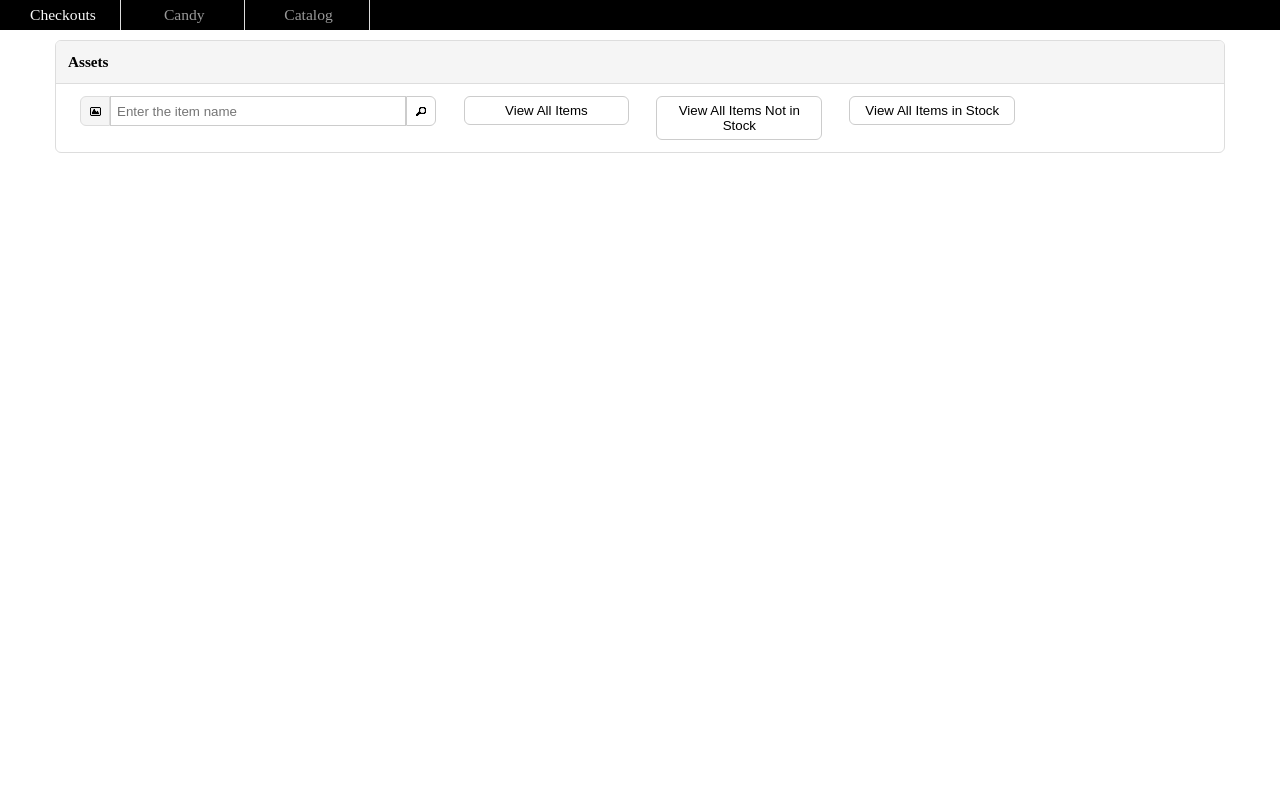
After one commit to dfmchfhf/MathSoc, a PHP site: page /catalog.php in a window 1280 px wide. The commit adds this page. Run offline with PHP 8.4, Linux system fonts and the light colour scheme.

Commit message:
Checkpoint commit as flush out more features

```diff
--- /dev/null
+++ b/Checkouts/catalog.php
@@ -0,0 +1,73 @@
+<?php
+/*
+    Copyright (C) 2014 Ford Peprah
+
+    This program is free software: you can redistribute it and/or modify
+    it under the terms of the GNU General Public License as published by
+    the Free Software Foundation, either version 3 of the License, or
+    (at your option) any later version.
+
+    This program is distributed in the hope that it will be useful,
+    but WITHOUT ANY WARRANTY; without even the implied warranty of
+    MERCHANTABILITY or FITNESS FOR A PARTICULAR PURPOSE.  See the
+    GNU General Public License for more details.
+
+    You should have received a copy of the GNU General Public License
+    along with this program.  If not, see <http://www.gnu.org/licenses/>.
+*/
+?>
+<html lang="en">
+  <head>
+    <title>MathSoc Catalog</title>
+    <meta content="text/html; charset=UTF-8" http-equiv="Content-Type">
+    <link rel="stylesheet" href="css/jquery-ui-1.10.4.custom.min.css">
+    <link rel="stylesheet" href="css/checkouts.css">
+
+    <script src="js/jquery-2.1.1.min.js"></script>
+    <script src="js/jquery-ui-1.10.4.custom.min.js"></script>
+
+  </head>
+
+  <body>
+    <?php include 'menu.php'; ?>
+    <div class="page">
+      <div class="panel">
+        <div class="panel-heading">
+          <h3 class="panel-title">Assets</h3>
+        </div>
+        <div class="panel-body">
+          <div class="container container-fluid">
+            <div class="cell-4">
+              <div class="input-group">
+                <label class="input-group-item has-tooltip" for="se_asset_name" title="Name of the item you want to search for.">
+                  <span class="ui-icon ui-icon-image">&nbsp;</span>
+                </label>
+                <input id="se_asset_name" class="form-control" placeholder="Enter the item name">
+                <span class="input-group-btn">
+                  <button id="se_asset_name" class="btn">
+                    <span class="ui-icon ui-icon-search">&nbsp;</span>
+                  </button>
+                </span>
+              </div>
+            </div>
+            <div class="cell-2">
+              <button id="view_all_items" class="btn">
+                View All Items
+              </button>
+            </div>
+            <div class="cell-2">
+              <button id="view_all_items_checkedout" class="btn">
+                View All Items Not in Stock
+              </button>
+            </div>
+            <div class="cell-2">
+              <button id="view_all_items_checkedin" class="btn">
+                View All Items in Stock
+              </button>
+            </div>
+          </div>
+        </div>
+      </div>
+    </div>
+  </body>
+</html>
--- a/Checkouts/css/checkouts.css
+++ b/Checkouts/css/checkouts.css
@@ -11,6 +11,12 @@ body {
 button, input, optgroup, select, textarea {
   margin:                     0;
   width:                      100%;
+}
+table tr {
+  cursor:                     pointer;
+}
+table tr > th:hover {
+  background-color:           #999999;
 }
 input[readonly]{
   background-color:           #ddd;
@@ -42,6 +48,41 @@ input[readonly]{
   border:                     1px solid #c00;
   color:                      #f00;
   outline-color:              #f00;
+}
+
+.nav {
+  width:                      100%;
+  height:                     30px;
+  background-color:           black;
+  border-color:               #222222;
+  margin-bottom:              10px;
+}
+.nav > ul {
+  list-style-type:            none;
+  margin:                     0;
+  padding:                    0;
+  border-color:               #999999;
+}
+.nav > ul > li {
+  display:                    inline-block;
+  border-right:               1px solid #DDD;
+}
+.nav > ul > li > a {
+  color:                      #999999;
+  line-height:                30px;
+  display:                    block;
+  width:                      60px;
+  text-decoration:            none;
+  text-align:                 center;
+  font-size:                  1.2em;
+  padding:                    0px 30px;
+}
+.nav > ul > li > a:hover {
+  color:                      #F9F9F9;
+  background-color:           transparent;
+}
+.nav > ul > li > a:hover, a:visited {
+  text-decoration:            none;
 }
 
 .page {
@@ -189,6 +230,7 @@ input[readonly]{
 }
 .input-group > input {
   padding:                    6px;
+  height:                     30px;
 }
 
 .input-group > * {
--- a/Checkouts/index.php
+++ b/Checkouts/index.php
@@ -29,6 +29,7 @@
   </head>
 
   <body>
+    <?php include 'menu.php'; ?>
     <div class="page">
       <div class="panel">
         <div class="panel-heading">
--- /dev/null
+++ b/Checkouts/menu.php
@@ -0,0 +1,7 @@
+<div class="nav">
+  <ul>
+    <li><a href="/">Checkouts</a></li>
+    <li><a href="candy.php">Candy</a></li>
+    <li><a href="catalog.php">Catalog</a></li>
+  </ul>
+</div>
```
Also changed, not shown: Checkouts/candy.php (added, +41 -0 lines), Checkouts/js/checkouts.js (+39 -0 lines), Checkouts/mathsoc.sql (+15 -0 lines).
